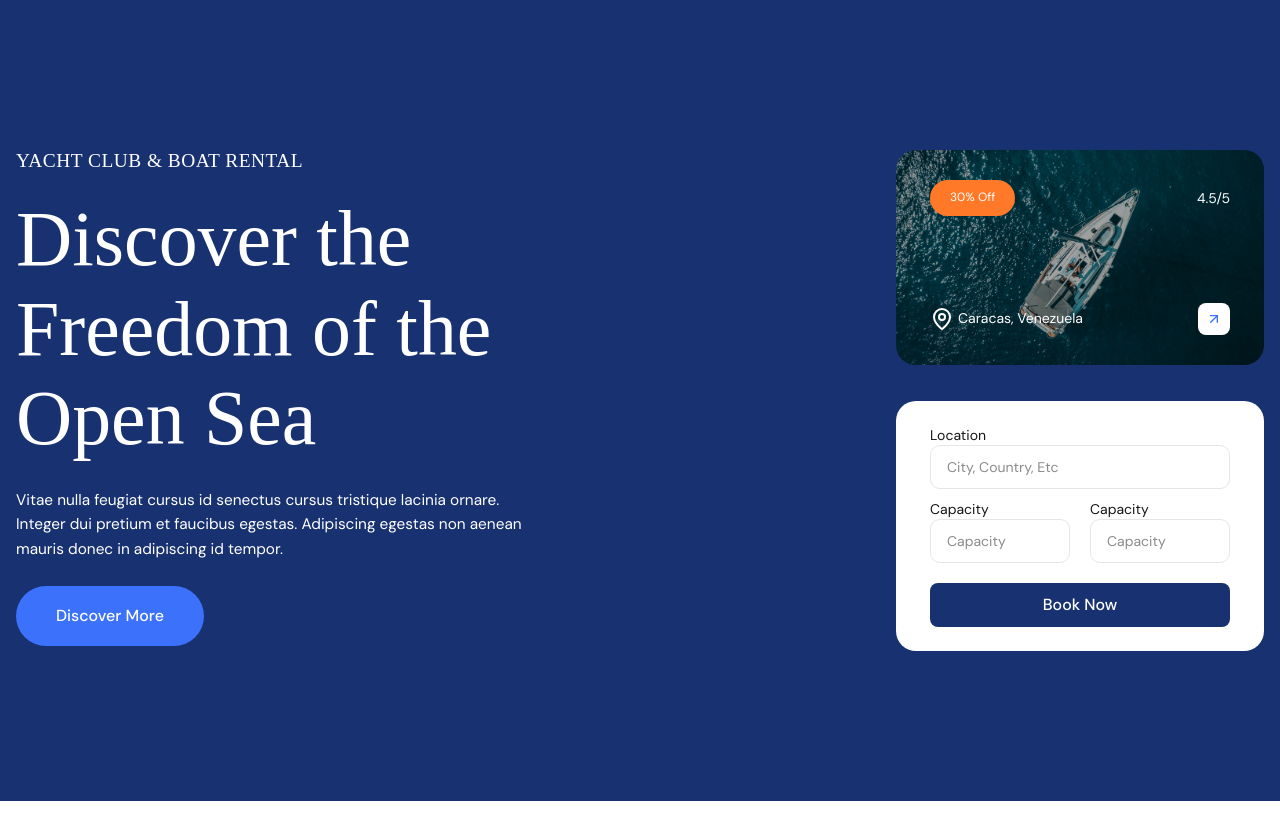
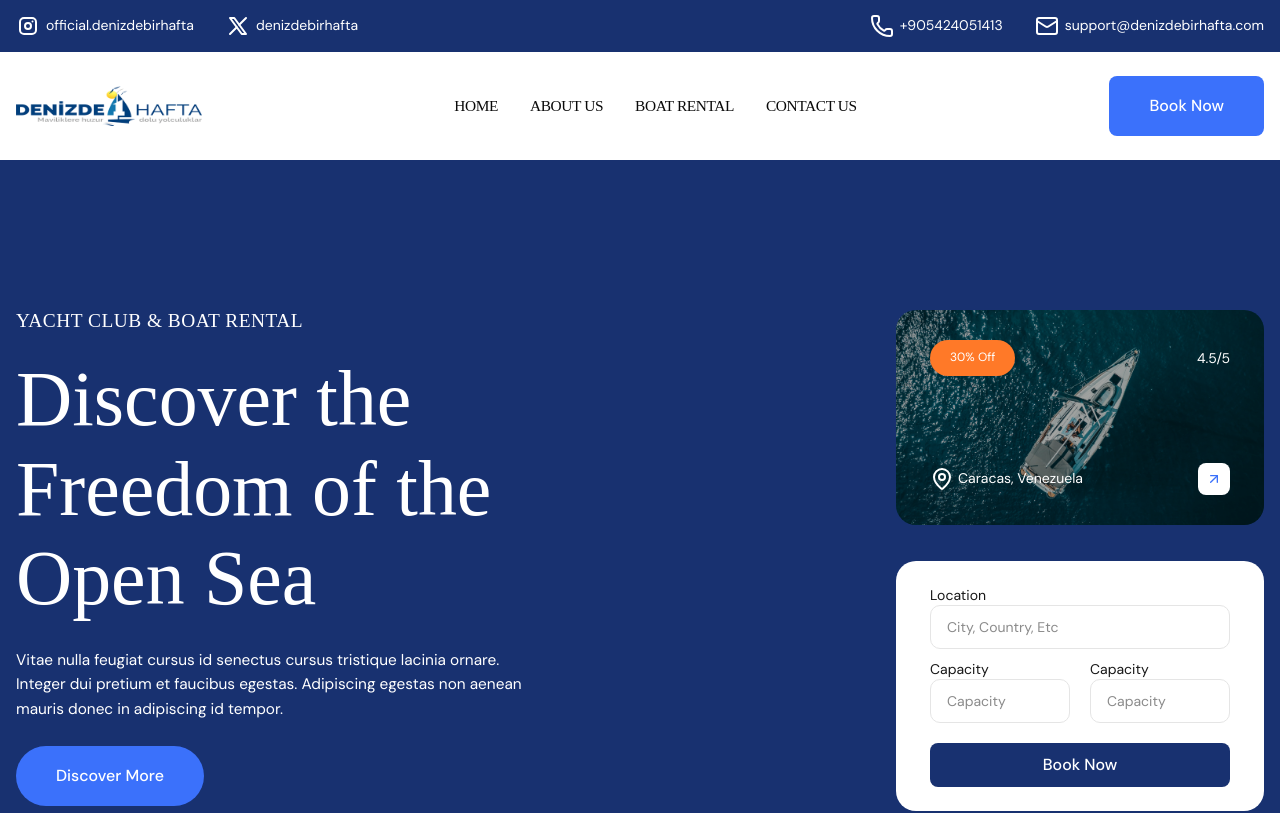
Before and after one commit to umittahmett/yacht-showcase, a Next.js app: page / in a window 1280 px wide. Shown: the top 813 px of the page. Built offline with nearby package versions, Linux system fonts and the light colour scheme; a web font is replaced by a local one.

Commit message:
chore: uncomment Banner, Header, and Footer components in RootLayout for improved layout structure

```diff
--- a/app/layout.tsx
+++ b/app/layout.tsx
@@ -18,10 +18,10 @@ export default function RootLayout({
   return (
     <html lang="en">
       <body className={`antialiased`}>
-        {/* <Banner /> */}
-        {/* <Header /> */}
+        <Banner />
+        <Header />
         {children}
-        {/* <Footer /> */}
+        <Footer />
         <div className="*:py-0">
           <Toaster closeButton richColors position="top-right" />
         </div>
```
